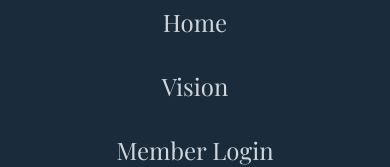
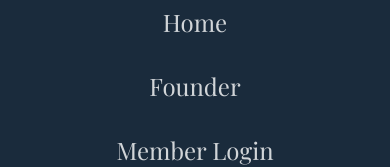
Before and after one commit to M-Shadab/olin-website, a Next.js app: page / in a window 390 px wide. Both pictures are taken after a click on the button "Toggle Menu". Shown: the part 278-445 px from the top of the page. Built offline with nearby package versions, Linux system fonts and the light colour scheme; a web font is replaced by a local one.

Commit message:
menu updated with founder link

```diff
--- a/app/components/Header.tsx
+++ b/app/components/Header.tsx
@@ -51,7 +51,7 @@ export default function Header() {
             <a href="#" className="hover:text-navy transition-colors">
               Expertise
             </a>
-            <Link href="/vision" className="hover:text-navy transition-colors">
+            <Link href="/founder" className="hover:text-navy transition-colors">
               Vision
             </Link>
           </nav>
@@ -105,8 +105,8 @@ export default function Header() {
               {/* <a href="#" onClick={toggleMenu} className="text-2xl font-playfair hover:text-gold transition-colors">
                 Expertise
               </a> */}
-              <Link href="/vision" onClick={toggleMenu} className="text-2xl font-playfair hover:text-gold transition-colors">
-                Vision
+              <Link href="/founder" onClick={toggleMenu} className="text-2xl font-playfair hover:text-gold transition-colors">
+                Founder
               </Link>
               <a href="#" onClick={toggleMenu} className="text-2xl font-playfair hover:text-gold transition-colors">
                 Member Login
```
